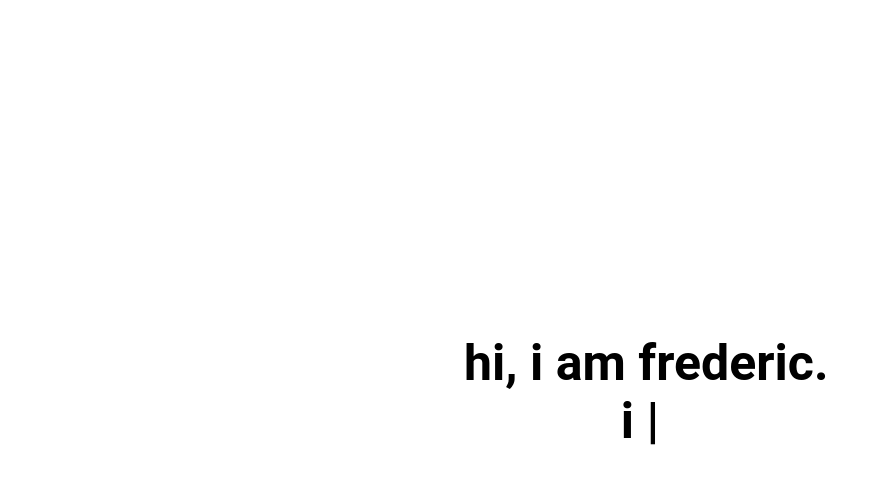
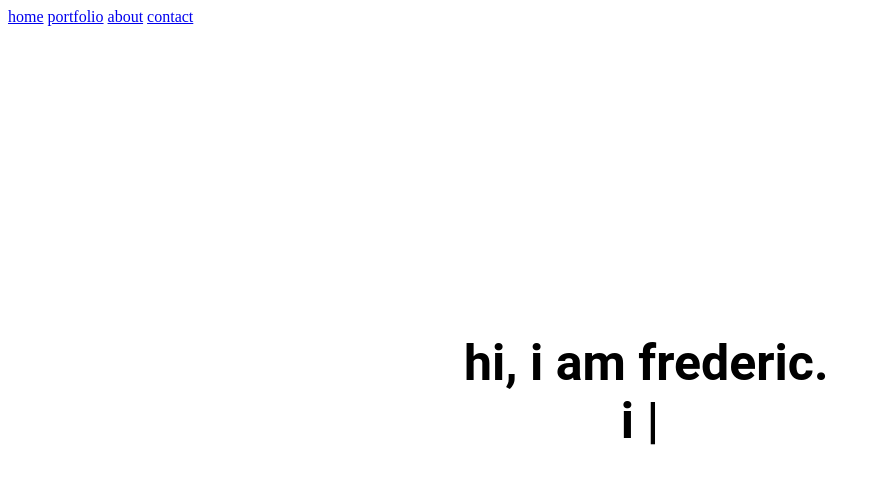
Before and after one commit to mrozinskixyz/about, a plain HTML site: page index.html in a window 1280 px wide. Shown: the whole page, without its empty margins (0-880 px from the left). Drawn offline with nearby package versions, Linux system fonts and the light colour scheme.

Commit message:
Update index.html

```diff
--- a/index.html
+++ b/index.html
@@ -11,6 +11,16 @@
 
 
 </head>
+
+
+
+<div class="container lightGreen pullDown">
+  <a href="http://mrozinski.xyz">home</a>
+  <a href="http://mrozinski.xyz">portfolio</a>
+  <a href="http://about.mrozinski.xyz">about</a>
+  <a href="mailto: Frederic@mrozinski.xyz?subject: Contact via    Mrozinski.xyz">contact</a>
+</div>
+
 
 <body>
 
```
